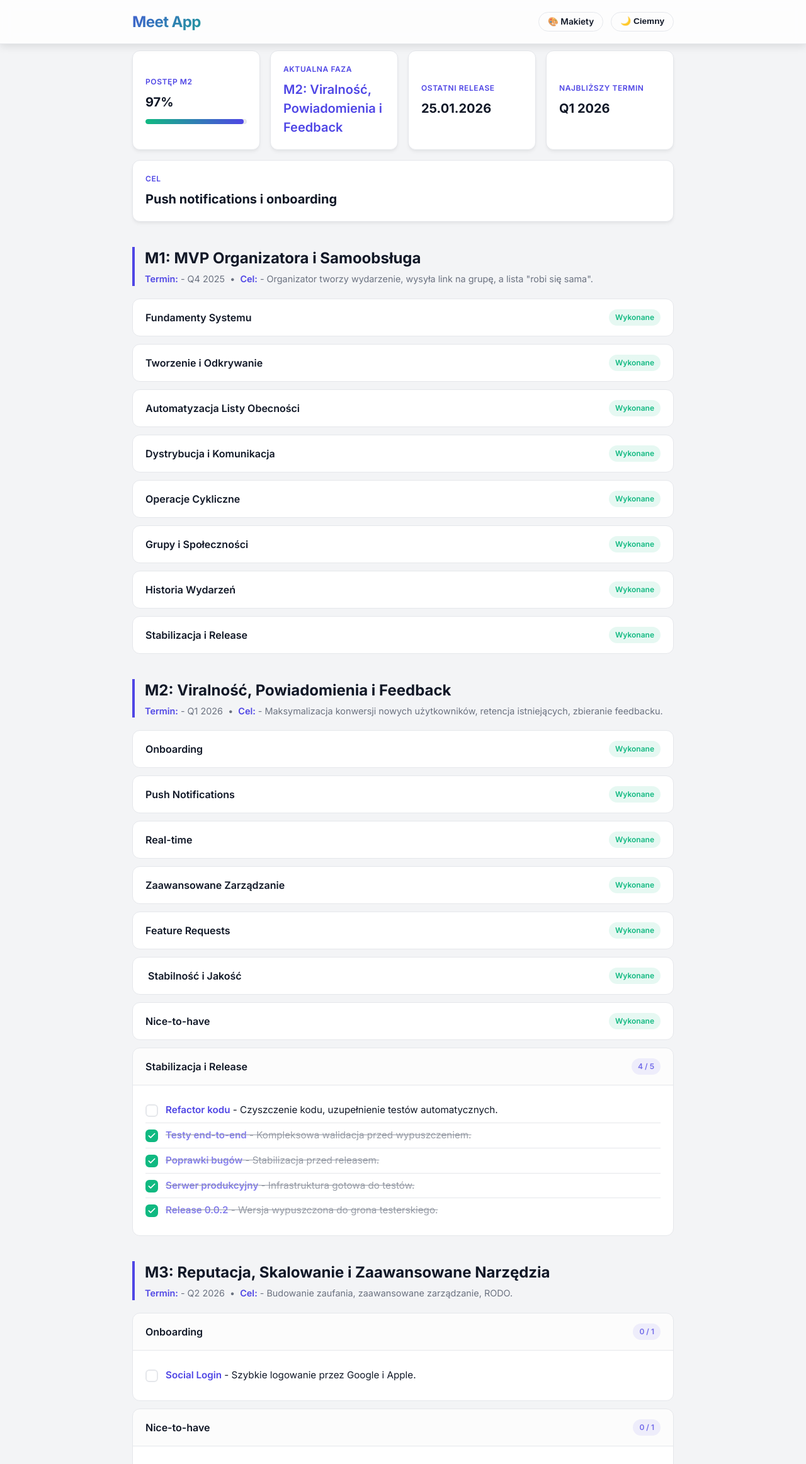
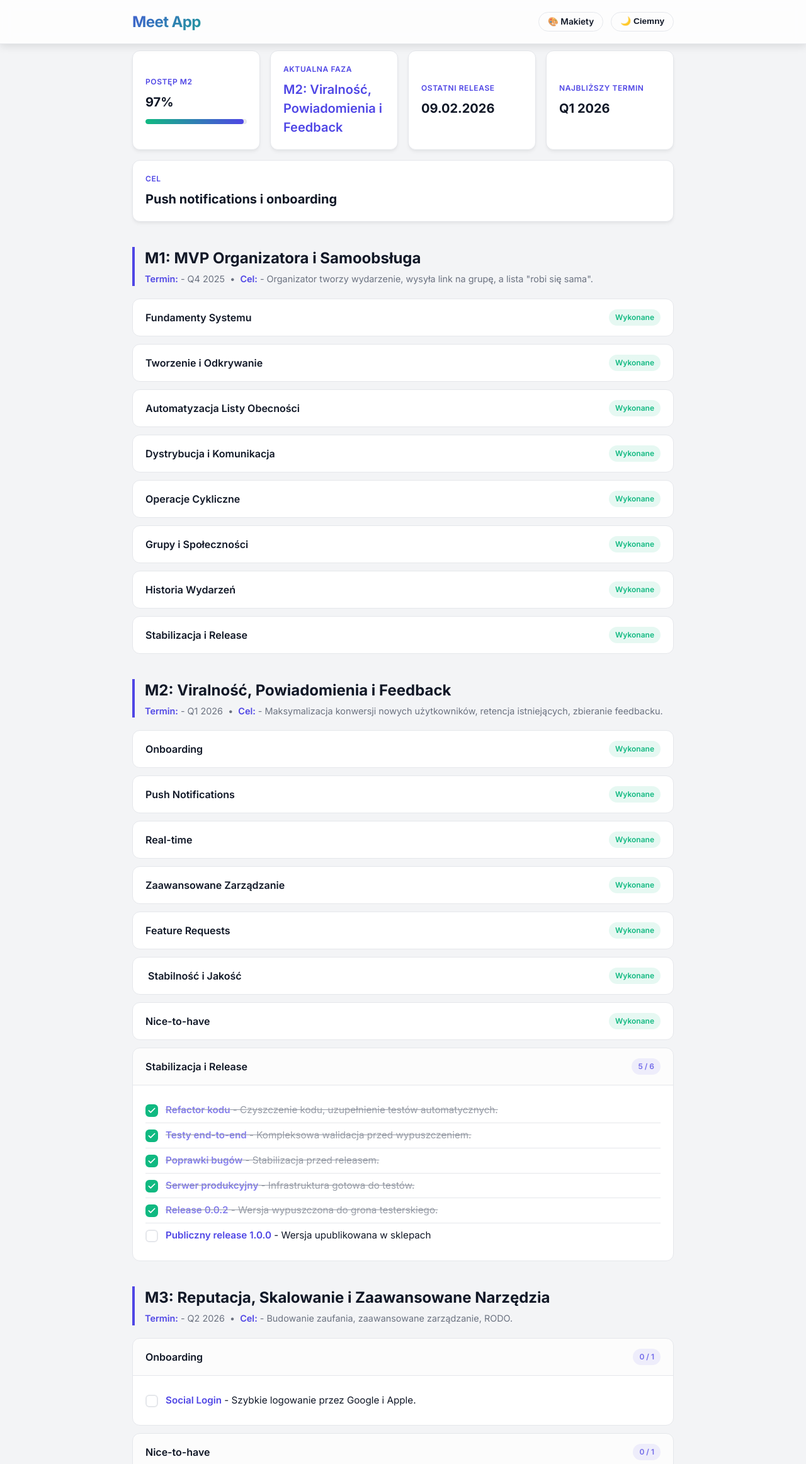
Before and after one commit to patrykdolata/patrykdolata.github.io, a plain HTML site: page TODO.html in a window 1280 px wide. Shown: the top 2324 px of the page at 63% size. Drawn offline with Linux system fonts and the light colour scheme.

Commit message:
Improve web

```diff
--- a/TODO.html
+++ b/TODO.html
@@ -545,7 +545,7 @@
                 <div class="metric-card">
                     <div class="metric-label"><strong>Ostatni Release</strong></div>
                     <div class="metric-value">
-                        25.01.2026
+                        09.02.2026
                     </div>
 
                 </div>
@@ -1136,17 +1136,17 @@
                     <details open>
                         <summary>
                             <span>Stabilizacja i Release</span>
-                            <span class="status-pill pill-todo">4 / 5</span>
-                        </summary>
-                        <div class="feature-body">
-
-                            <ul class="task-list">
-
-                                    <li class="task-item">
-                                        <div class="checkbox ">
-
-                                        </div>
-                                        <div class="task-text "><strong>Refactor kodu</strong> - Czyszczenie kodu, uzupełnienie testów automatycznych.</div>
+                            <span class="status-pill pill-todo">5 / 6</span>
+                        </summary>
+                        <div class="feature-body">
+
+                            <ul class="task-list">
+
+                                    <li class="task-item">
+                                        <div class="checkbox checked">
+                                            <svg viewBox="0 0 24 24" fill="none" stroke="currentColor" stroke-linecap="round" stroke-linejoin="round"><polyline points="20 6 9 17 4 12"></polyline></svg>
+                                        </div>
+                                        <div class="task-text dimmed"><strong>Refactor kodu</strong> - Czyszczenie kodu, uzupełnienie testów automatycznych.</div>
                                     </li>
 
                                     <li class="task-item">
@@ -1175,6 +1175,13 @@
                                             <svg viewBox="0 0 24 24" fill="none" stroke="currentColor" stroke-linecap="round" stroke-linejoin="round"><polyline points="20 6 9 17 4 12"></polyline></svg>
                                         </div>
                                         <div class="task-text dimmed"><strong>Release 0.0.2</strong> - Wersja wypuszczona do grona testerskiego.</div>
+                                    </li>
+
+                                    <li class="task-item">
+                                        <div class="checkbox ">
+
+                                        </div>
+                                        <div class="task-text "><strong>Publiczny release 1.0.0</strong> - Wersja upublikowana w sklepach</div>
                                     </li>
 
                             </ul>
```
Also changed, not shown: goals.md (+3 -2 lines).
